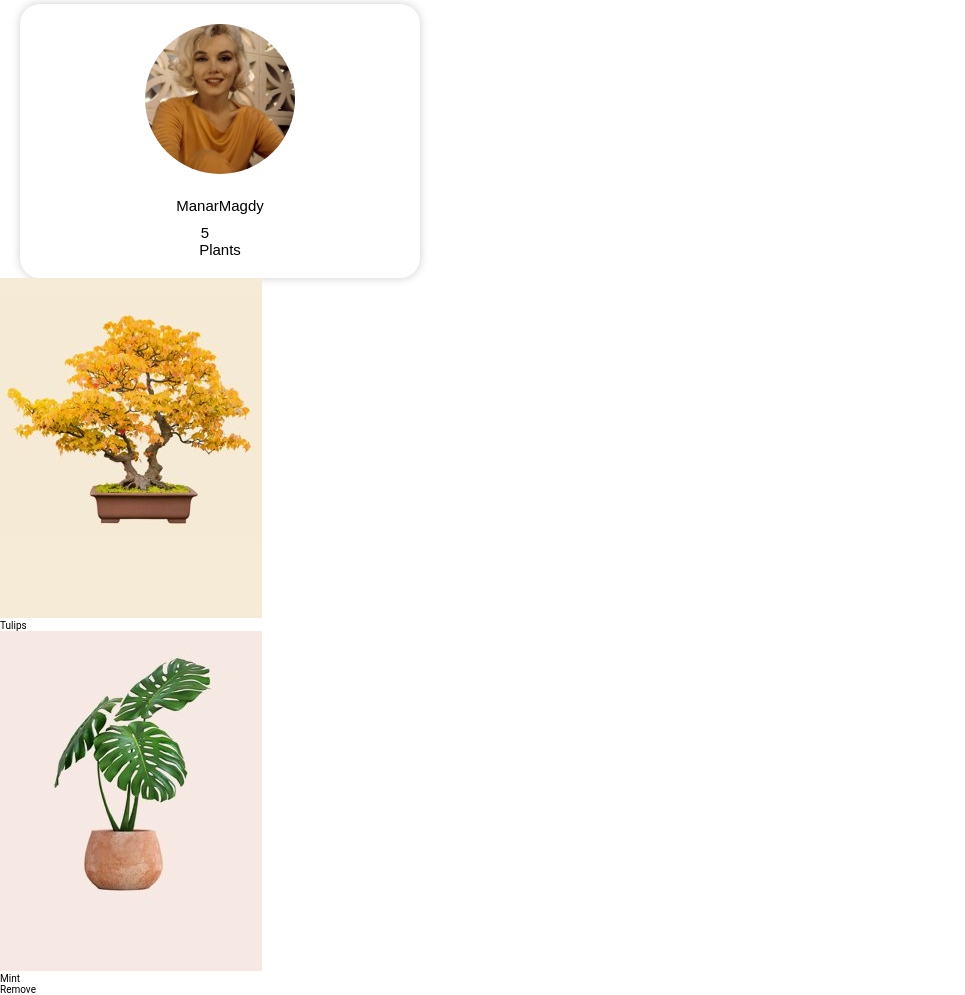
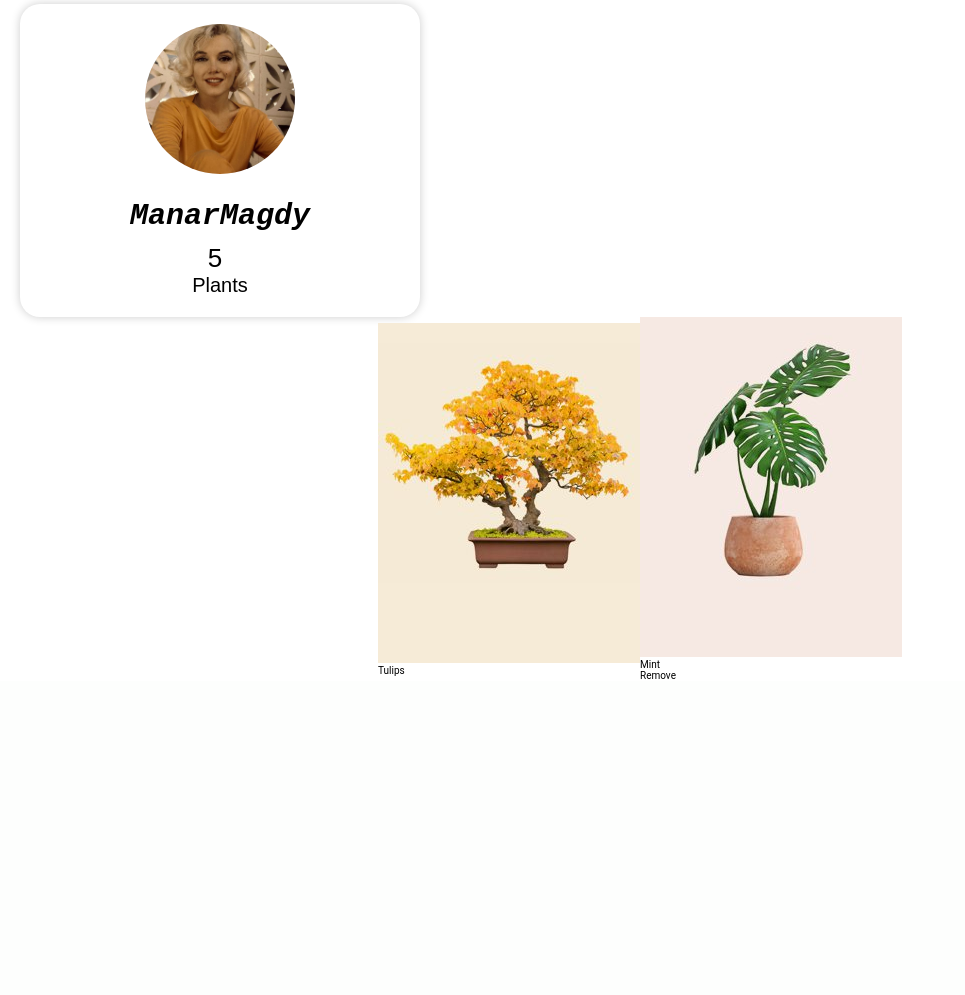
Before and after one commit to Mohammed4mach/Planta-Project, a PHP site: page /pages/profile.html in a window 1280 px wide. Shown: the part 181-1176 px from the top of the page, without its empty margins (0-965 px from the left). After the commit the page ends 860 px from the top, so only its background shows below. Run offline with PHP 8.4, Linux system fonts and the light colour scheme; some libraries are stand-ins or nearby versions.

Commit message:
Update profile.css

```diff
--- a/stylesheets/profile.css
+++ b/stylesheets/profile.css
@@ -25,7 +25,7 @@ h6{
     margin-left: 20px;
     margin-top: 30px;
     margin-right: 20px;
-    font-size: 1.5em;
+    font-size: 2em;
     font-style: color rgb(255, 253, 253);
     border-radius: 20px;
     max-height: 700px;
@@ -35,14 +35,29 @@ h6{
 
 .profil-name{
     margin-bottom:10px;
+    font-weight: bold ;
+    font-size:1.5em;
+    font-family: 'Courier New', Courier, monospace;
+    font-style: italic;
+
 }
-.m{
+.profil.m{
     float:center;
     margin-left:200px;
     display: flex;
     display: block;
+    font-style: italic;
+    font-size: 3em ;
 
 }
+.num{
+    font-size: 1.3em;
+    margin-left: 30px;
+}
+.number-of-plants{
+    margin-left: 0px;
+}
+
 
 
 
@@ -51,3 +66,23 @@ span{
     margin-right: 40px;
     margin-left: 10px;
 }
+.profil.k{
+    text-align: center;
+    margin:0;
+
+}
+
+
+/* Styling plants divs */
+.my-plants {
+    display: flex;
+    justify-content: center;
+    align-items: center;
+}
+
+.myplants .plant {
+    display: flex;
+    flex-direction: column;
+    justify-content: center;
+    align-items: center
+}
```
